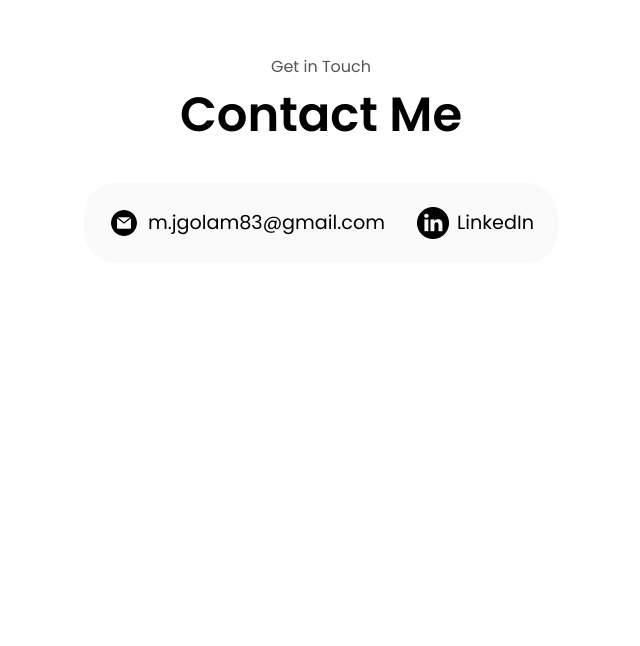
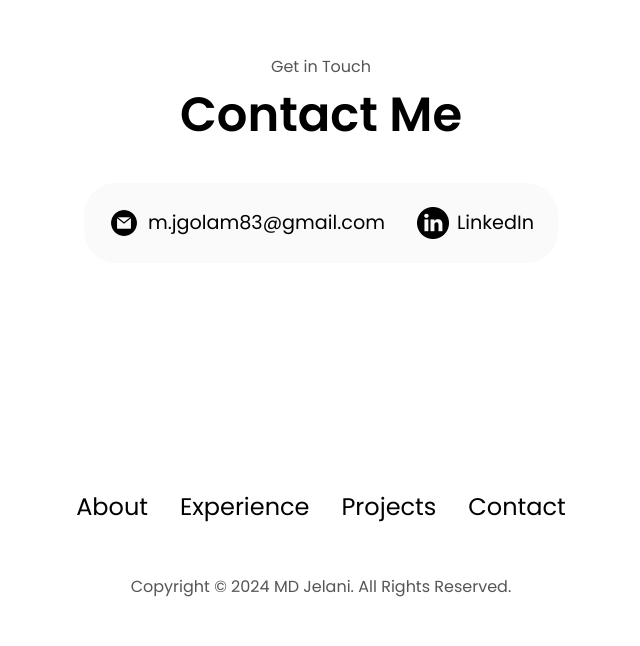
Before and after one commit to Sowrav12/MD-Jelani---Projects, a plain HTML site: page Project 3 - Portfolio Website/index.html in a window 1280 px wide. Shown: the part 3202-3848 px from the top of the page, without its empty margins (319-959 px from the left). Before the commit the page ends 3640 px from the top, so only its background shows below. Drawn offline with Linux system fonts and the light colour scheme.

Commit message:
Footer Section Done

```diff
--- a/Project 3 - Portfolio Website/index.html
+++ b/Project 3 - Portfolio Website/index.html
@@ -212,6 +212,19 @@
             </div>
         </div>
     </section>
+    <footer>
+        <nav>
+            <div class="nav-links-container">
+                <ul class="nav-links">
+                    <li><a href="#about">About</a></li>
+                    <li><a href="#experience">Experience</a></li>
+                    <li><a href="#projects">Projects</a></li>
+                    <li><a href="#contact">Contact</a></li>
+                </ul>
+            </div>
+        </nav>
+        <p>Copyright &#169; 2024 MD Jelani. All Rights Reserved.</p>
+    </footer>
     <script src="script.js"></script>
 </body>
 </html>
--- a/Project 3 - Portfolio Website/style.css
+++ b/Project 3 - Portfolio Website/style.css
@@ -419,3 +419,14 @@ article, .icon {
 .email-icon {
     height: 7rem;
 }
+
+/* FOOTER SECTION */
+
+footer {
+    height: 26vh;
+    margin: 0 1rem;
+}
+
+footer p {
+    text-align: center;
+}
```
